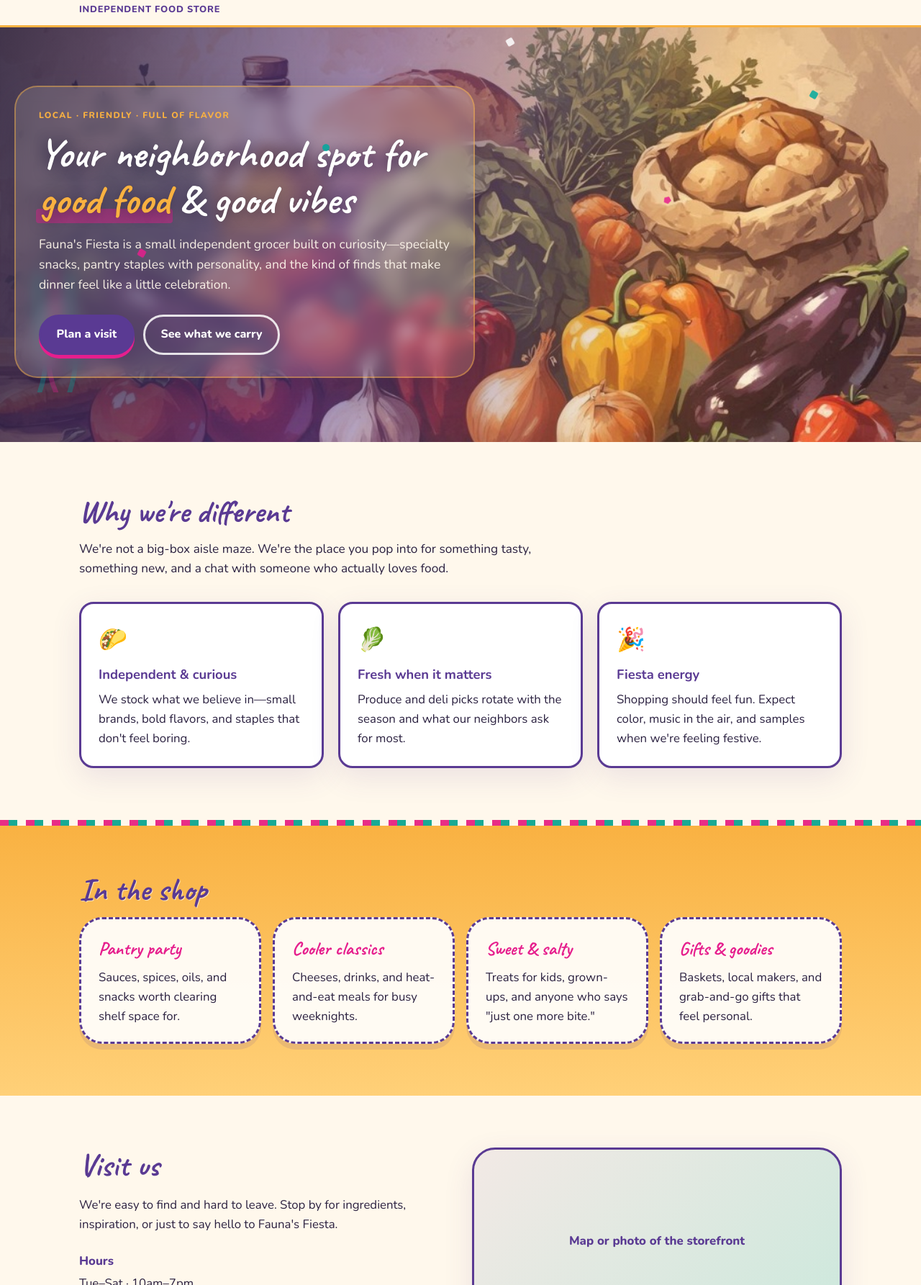
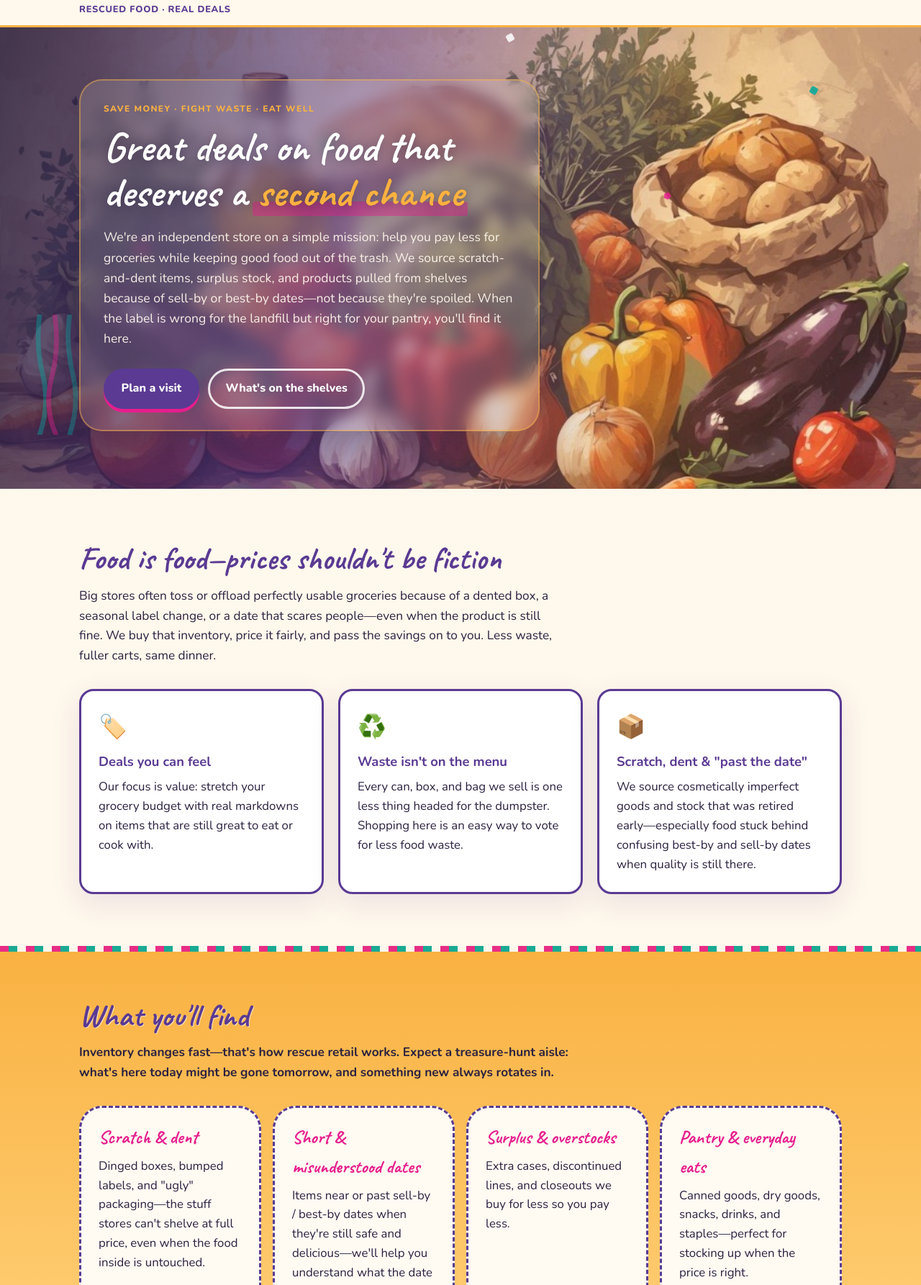
Before and after one commit to aaronjsmith/faunasfiesta.com, a plain HTML site: page index.html in a window 1280 px wide. Shown: the part 155-1940 px from the top of the page at 72% size. Drawn offline with nearby package versions, Linux system fonts and the light colour scheme.

Commit message:
website push

```diff
--- a/index.html
+++ b/index.html
@@ -3,8 +3,8 @@
 <head>
   <meta charset="UTF-8" />
   <meta name="viewport" content="width=device-width, initial-scale=1" />
-  <meta name="description" content="Fauna's Fiesta — an independent food store with local flavor and a party spirit." />
-  <title>Fauna's Fiesta | Independent Food Store</title>
+  <meta name="description" content="Fauna's Fiesta — real deals on groceries by rescuing scratch-and-dent and short-dated food so good food doesn't go to waste." />
+  <title>Fauna's Fiesta | Great food, better prices, less waste</title>
   <link rel="preconnect" href="https://fonts.googleapis.com" />
   <link rel="preconnect" href="https://fonts.gstatic.com" crossorigin />
   <link href="https://fonts.googleapis.com/css2?family=Caveat:wght@600;700&family=Nunito:wght@400;600;700;800&display=swap" rel="stylesheet" />
@@ -17,7 +17,7 @@
     <div class="header-inner">
       <a class="brand" href="#top" id="top">
         <img src="assets/logo.png" alt="Fauna's Fiesta logo" width="200" height="80" class="brand-logo" />
-        <span class="brand-tagline">Independent food store</span>
+        <span class="brand-tagline">Rescued food · Real deals</span>
       </a>
       <button type="button" class="nav-toggle" aria-expanded="false" aria-controls="site-nav">
         <span class="nav-toggle-bar"></span>
@@ -43,16 +43,19 @@
           <path d="M85 0 Q78 48 90 98 T85 200" stroke="var(--color-teal)" stroke-width="8" stroke-linecap="round" />
         </svg>
       </div>
-      <div class="hero-inner">
-        <p class="eyebrow">Local · Friendly · Full of flavor</p>
-        <h1 id="hero-heading">Your neighborhood spot for <span class="highlight">good food</span> &amp; good vibes</h1>
-        <p class="lead">
-          Fauna's Fiesta is a small independent grocer built on curiosity—specialty snacks, pantry staples with personality,
-          and the kind of finds that make dinner feel like a little celebration.
-        </p>
-        <div class="hero-actions">
-          <a class="btn btn-primary" href="#visit">Plan a visit</a>
-          <a class="btn btn-ghost" href="#shop">See what we carry</a>
+      <div class="container hero-content">
+        <div class="hero-inner">
+          <p class="eyebrow">Save money · Fight waste · Eat well</p>
+          <h1 id="hero-heading">Great deals on food that deserves a <span class="highlight">second chance</span></h1>
+          <p class="lead">
+            We're an independent store on a simple mission: help you pay less for groceries while keeping good food out of the trash.
+            We source scratch-and-dent items, surplus stock, and products pulled from shelves because of sell-by or best-by dates—not because they're spoiled.
+            When the label is wrong for the landfill but right for your pantry, you'll find it here.
+          </p>
+          <div class="hero-actions">
+            <a class="btn btn-primary" href="#visit">Plan a visit</a>
+            <a class="btn btn-ghost" href="#shop">What's on the shelves</a>
+          </div>
         </div>
       </div>
       <div class="confetti" aria-hidden="true">
@@ -62,25 +65,26 @@
 
     <section class="section section--cream" id="about" aria-labelledby="about-heading">
       <div class="container">
-        <h2 id="about-heading" class="section-title">Why we're different</h2>
+        <h2 id="about-heading" class="section-title">Food is food—prices shouldn't be fiction</h2>
         <p class="section-intro">
-          We're not a big-box aisle maze. We're the place you pop into for something tasty, something new, and a chat with someone who actually loves food.
+          Big stores often toss or offload perfectly usable groceries because of a dented box, a seasonal label change, or a date that scares people—even when the product is still fine.
+          We buy that inventory, price it fairly, and pass the savings on to you. Less waste, fuller carts, same dinner.
         </p>
         <ul class="feature-grid">
           <li class="feature-card">
-            <span class="feature-icon" aria-hidden="true">🌮</span>
-            <h3>Independent &amp; curious</h3>
-            <p>We stock what we believe in—small brands, bold flavors, and staples that don't feel boring.</p>
+            <span class="feature-icon" aria-hidden="true">🏷️</span>
+            <h3>Deals you can feel</h3>
+            <p>Our focus is value: stretch your grocery budget with real markdowns on items that are still great to eat or cook with.</p>
           </li>
           <li class="feature-card">
-            <span class="feature-icon" aria-hidden="true">🥬</span>
-            <h3>Fresh when it matters</h3>
-            <p>Produce and deli picks rotate with the season and what our neighbors ask for most.</p>
+            <span class="feature-icon" aria-hidden="true">♻️</span>
+            <h3>Waste isn't on the menu</h3>
+            <p>Every can, box, and bag we sell is one less thing headed for the dumpster. Shopping here is an easy way to vote for less food waste.</p>
           </li>
           <li class="feature-card">
-            <span class="feature-icon" aria-hidden="true">🎉</span>
-            <h3>Fiesta energy</h3>
-            <p>Shopping should feel fun. Expect color, music in the air, and samples when we're feeling festive.</p>
+            <span class="feature-icon" aria-hidden="true">📦</span>
+            <h3>Scratch, dent &amp; "past the date"</h3>
+            <p>We source cosmetically imperfect goods and stock that was retired early—especially food stuck behind confusing best-by and sell-by dates when quality is still there.</p>
           </li>
         </ul>
       </div>
@@ -88,23 +92,26 @@
 
     <section class="section section--accent" id="shop" aria-labelledby="shop-heading">
       <div class="container">
-        <h2 id="shop-heading" class="section-title section-title--on-gold">In the shop</h2>
+        <h2 id="shop-heading" class="section-title section-title--on-gold">What you'll find</h2>
+        <p class="section-intro section-intro--on-gold">
+          Inventory changes fast—that's how rescue retail works. Expect a treasure-hunt aisle: what's here today might be gone tomorrow, and something new always rotates in.
+        </p>
         <div class="shop-grid">
           <article class="shop-card">
-            <h3>Pantry party</h3>
-            <p>Sauces, spices, oils, and snacks worth clearing shelf space for.</p>
+            <h3>Scratch &amp; dent</h3>
+            <p>Dinged boxes, bumped labels, and "ugly" packaging—the stuff stores can't shelve at full price, even when the food inside is untouched.</p>
           </article>
           <article class="shop-card">
-            <h3>Cooler classics</h3>
-            <p>Cheeses, drinks, and heat-and-eat meals for busy weeknights.</p>
+            <h3>Short &amp; misunderstood dates</h3>
+            <p>Items near or past sell-by / best-by dates when they're still safe and delicious—we'll help you understand what the date actually means.</p>
           </article>
           <article class="shop-card">
-            <h3>Sweet &amp; salty</h3>
-            <p>Treats for kids, grown-ups, and anyone who says "just one more bite."</p>
+            <h3>Surplus &amp; overstocks</h3>
+            <p>Extra cases, discontinued lines, and closeouts we buy for less so you pay less.</p>
           </article>
           <article class="shop-card">
-            <h3>Gifts &amp; goodies</h3>
-            <p>Baskets, local makers, and grab-and-go gifts that feel personal.</p>
+            <h3>Pantry &amp; everyday eats</h3>
+            <p>Canned goods, dry goods, snacks, drinks, and staples—perfect for stocking up when the price is right.</p>
           </article>
         </div>
       </div>
@@ -115,7 +122,7 @@
         <div class="split-text">
           <h2 id="visit-heading" class="section-title">Visit us</h2>
           <p>
-            We're easy to find and hard to leave. Stop by for ingredients, inspiration, or just to say hello to Fauna's Fiesta.
+            Stop in to fill your cart for less and grab something that was headed for waste. Bring a cooler bag if you're hunting fridge and freezer finds—selection varies by delivery.
           </p>
           <dl class="hours">
             <div>
@@ -141,7 +148,7 @@
       <div class="container contact-card">
         <div class="contact-inner">
           <h2 id="contact-heading" class="section-title">Say hi</h2>
-          <p>Questions about an item, a special order, or hosting a tasting? We'd love to hear from you.</p>
+          <p>Ask us about dates, how we vet products, bulk buys, or what's coming in next—we're happy to talk food and waste, not hype.</p>
           <p class="contact-links">
             <a href="tel:+15555551234">(555) 555-1234</a>
             <span class="dot" aria-hidden="true">·</span>
@@ -149,8 +156,8 @@
           </p>
           <form class="contact-form" action="#" method="get" onsubmit="return false;">
             <label class="sr-only" for="email">Email</label>
-            <input id="email" type="email" name="email" placeholder="Your email for updates" autocomplete="email" />
-            <button type="submit" class="btn btn-primary">Join the list</button>
+            <input id="email" type="email" name="email" placeholder="Email for deal drops &amp; arrivals" autocomplete="email" />
+            <button type="submit" class="btn btn-primary">Get updates</button>
           </form>
         </div>
       </div>
@@ -159,8 +166,8 @@
 
   <footer class="site-footer">
     <div class="container footer-inner">
-      <p><strong>Fauna's Fiesta</strong> · Independent food store</p>
-      <p class="footer-copy">&copy; <span id="year"></span> Fauna's Fiesta. Made with confetti (digitally).</p>
+      <p><strong>Fauna's Fiesta</strong> · Rescued groceries, honest prices</p>
+      <p class="footer-copy">&copy; <span id="year"></span> Fauna's Fiesta. Good food belongs in bellies—not bins.</p>
     </div>
   </footer>
 
--- a/styles.css
+++ b/styles.css
@@ -240,7 +240,7 @@ a:hover {
   min-height: min(72vh, 640px);
   display: flex;
   align-items: center;
-  padding: clamp(2.5rem, 6vw, 4.5rem) 1.25rem clamp(3rem, 8vw, 5rem);
+  padding: clamp(2.5rem, 6vw, 4.5rem) 0 clamp(3rem, 8vw, 5rem);
   background: var(--color-purple);
 }
 
@@ -272,14 +272,20 @@ a:hover {
   );
 }
 
-.hero--billboard > * {
+.hero--billboard .hero-content {
   position: relative;
-  z-index: 1;
+  z-index: 3;
+  width: 100%;
+}
+
+.hero--billboard .confetti {
+  z-index: 2;
 }
 
 .hero-decor {
   position: absolute;
   pointer-events: none;
+  z-index: 1;
 }
 
 .hero-decor--left {
@@ -551,6 +557,12 @@ a:hover {
   font-size: 1.08rem;
 }
 
+.section--accent .section-intro--on-gold {
+  color: var(--color-ink);
+  font-weight: 700;
+  max-width: 46rem;
+}
+
 .feature-grid {
   list-style: none;
   margin: 0;
```
